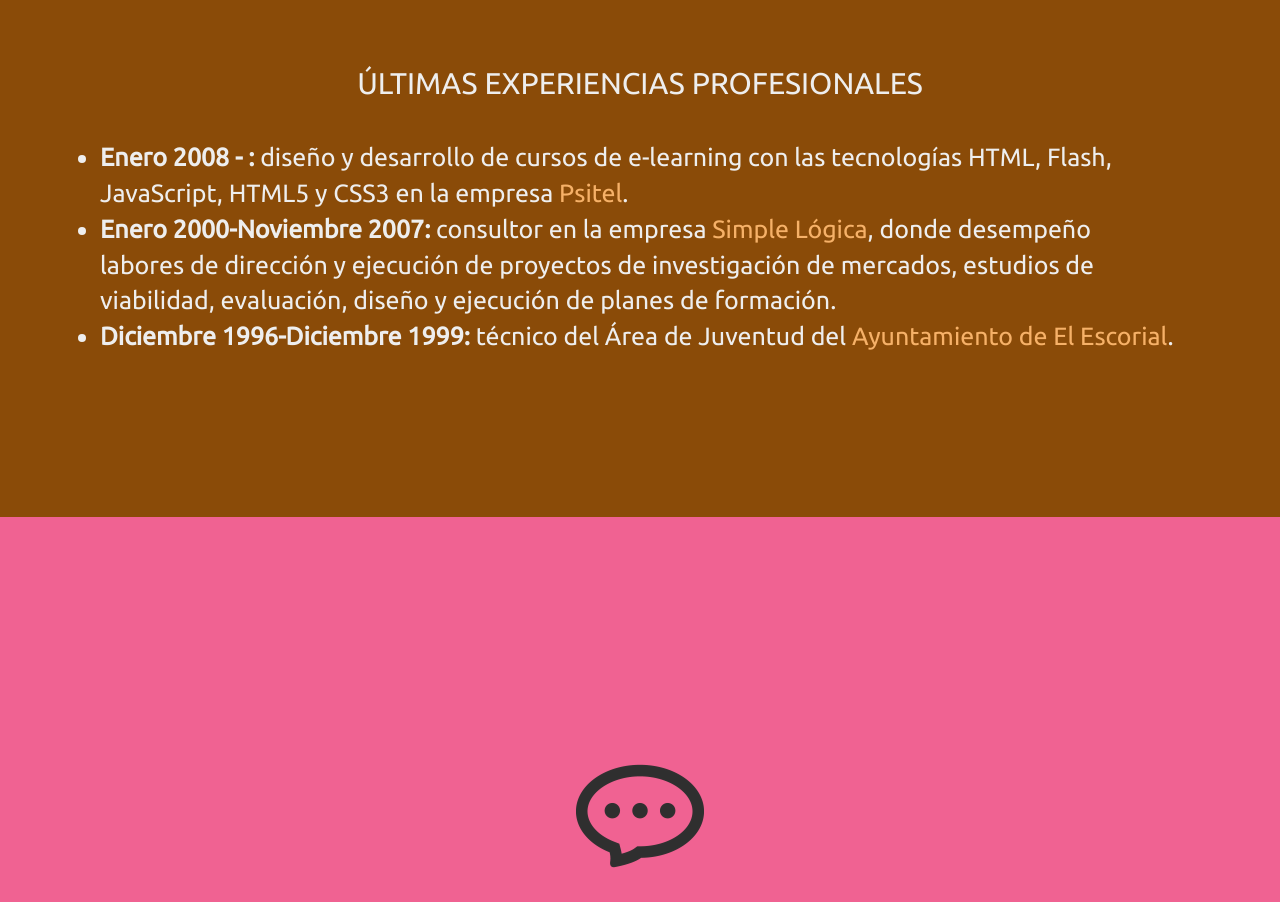
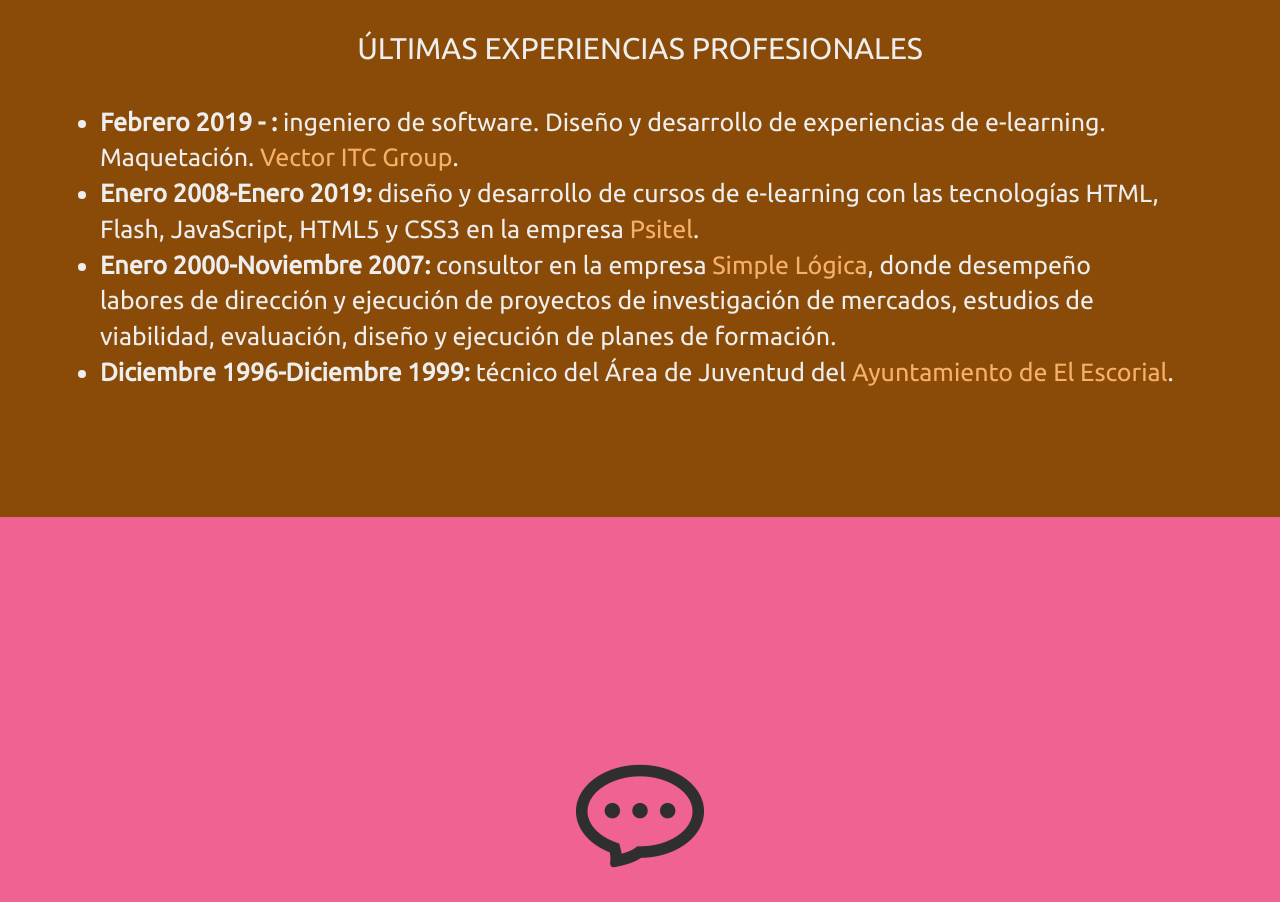
Before and after one commit to sergiodiezdepedro/curriculo, a plain HTML site: page index.html in a window 1280 px wide. Shown: the part 2683-3585 px from the top of the page. Drawn offline with nearby package versions, Linux system fonts and the light colour scheme.

Commit message:
Actualizacion de la experiencia laboral

```diff
--- a/index.html
+++ b/index.html
@@ -107,7 +107,10 @@
             <h3 class="encabezado-experiencia">Últimas experiencias profesionales</h3>
             <ul>
                 <li>
-                    <strong>Enero 2008 - :</strong> diseño y desarrollo de cursos de e-learning con las tecnologías HTML, Flash, JavaScript, HTML5 y CSS3 en la empresa
+                    <strong>Febrero 2019 - :</strong> ingeniero de software. Diseño y desarrollo de experiencias de e-learning. Maquetación. <a href="https://www.vectoritcgroup.com/">Vector ITC Group</a>.
+                </li>
+                <li>
+                    <strong>Enero 2008-Enero 2019:</strong> diseño y desarrollo de cursos de e-learning con las tecnologías HTML, Flash, JavaScript, HTML5 y CSS3 en la empresa
                     <a href="http://www.psitel.com/">Psitel</a>.
                 </li>
                 <li>
```
